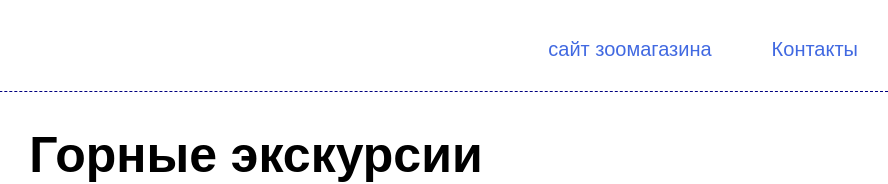
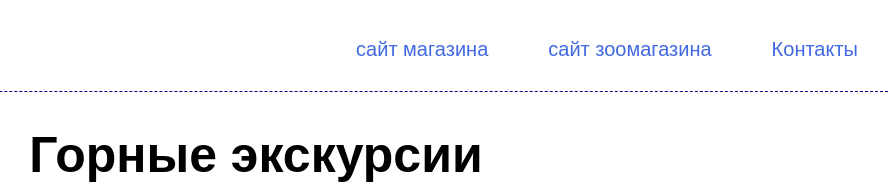
Before and after one commit to gghrrjfvn/main, a plain HTML site: page index.html in a window 1280 px wide. Shown: the top 184 px of the page, without its empty margins (384-1272 px from the left). Drawn offline with Linux system fonts and the light colour scheme.

Commit message:
Update index.html

```diff
--- a/index.html
+++ b/index.html
@@ -4,6 +4,7 @@
     <link rel="stylesheet" href="style.css"></head>
     <body>
         <nav>
+            <a href="siteshop/index.html">сайт магазина</a>
             <a href="siteZOO/index.html">сайт зоомагазина</a>
             <a href="">Контакты</a>
         </nav>
```
